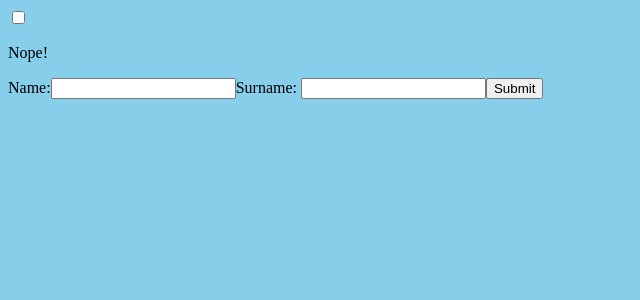
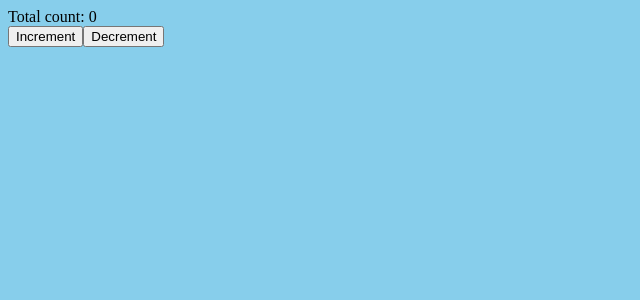
Before and after one commit to nwabimady/react-course, a React (Create React App) app: page / in a window 1280 px wide. Shown: the top 300 px of the page, without its empty margins (0-640 px from the left). Built offline with nearby package versions, Linux system fonts and the light colour scheme; the HTML template or start-up script is replaced by a standard one.

Commit message:
Reducer Hook

```diff
--- a/src/App.jsx
+++ b/src/App.jsx
@@ -1,16 +1,11 @@
 import React from "react";
 import "./components/global.css";
-import { HelloContext } from "./components/hello-context";
-import { HelloForm } from "./components/hello-form";
-import { HelloCheckbox } from "./components/hello-checkbox";
+import { HelloReducer } from "./components/Hello-reducer";
 
 export function App() {
   return (
     <>
-      <HelloContext>
-        <HelloCheckbox />
-        <HelloForm />
-      </HelloContext>
+      <HelloReducer />
     </>
   );
 }
--- /dev/null
+++ b/src/components/Hello-reducer.jsx
@@ -0,0 +1,32 @@
+import { useReducer } from "react";
+
+const initialState = { count: 0 };
+
+const reducer = (state, action) => {
+  switch (action.type) {
+    case "INCREMENT":
+      return { count: state.count + 1 };
+    case "DECREMENT":
+      return { count: state.count - 1 };
+    default:
+      throw new Error("Action not available");
+  }
+};
+
+export const HelloReducer = () => {
+  const [state, dispatch] = useReducer(reducer, initialState);
+
+  const onIncrement = () => dispatch({ type: "INCREMENT" });
+
+  const onDecrement = () => dispatch({ type: "DECREMENT" });
+
+  return (
+    <>
+      <div>Total count: {state.count}</div>
+      <div>
+        <button onClick={onIncrement}>Increment</button>
+        <button onClick={onDecrement}>Decrement</button>
+      </div>
+    </>
+  );
+};
--- a/src/components/memo/memo-context.jsx
+++ b/src/components/memo/memo-context.jsx
@@ -6,6 +6,6 @@
   useEffect(() => {
     console.log("MemoContext rendered.");
   });
-
+  console.log({ context });
   return <></>;
 });
```
